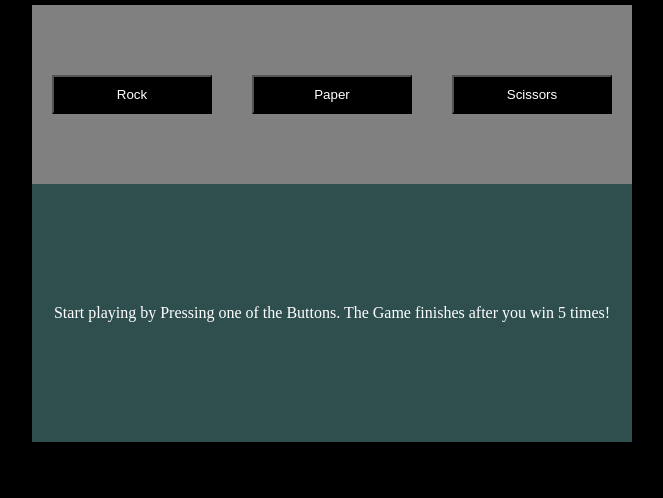
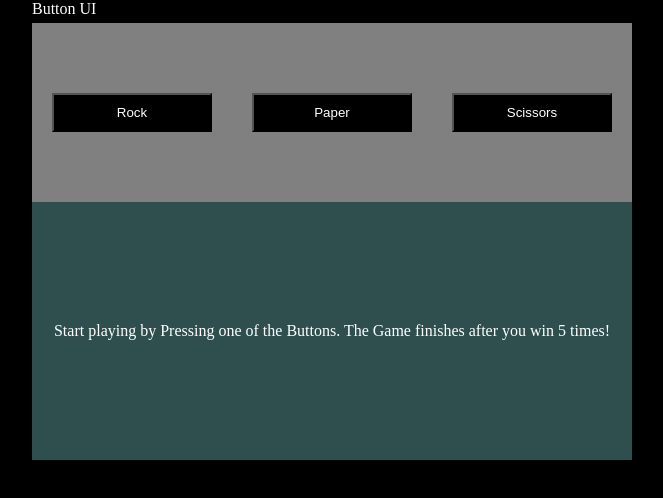
Before and after one commit to rinuya/rock_p_s, a plain HTML site: page index.html in a window 1280 px wide. Shown: the whole page, without its empty margins (308-971 px from the left). Drawn offline with Linux system fonts and the light colour scheme.

Commit message:
trying the merge

```diff
--- a/index.html
+++ b/index.html
@@ -10,6 +10,7 @@
 
 </head>
 <body>
+    Button UI
     <div class="input">
         <button id="btn1" class="Rock">Rock</button>
         <button id="btn2" class="Paper">Paper</button>
```
